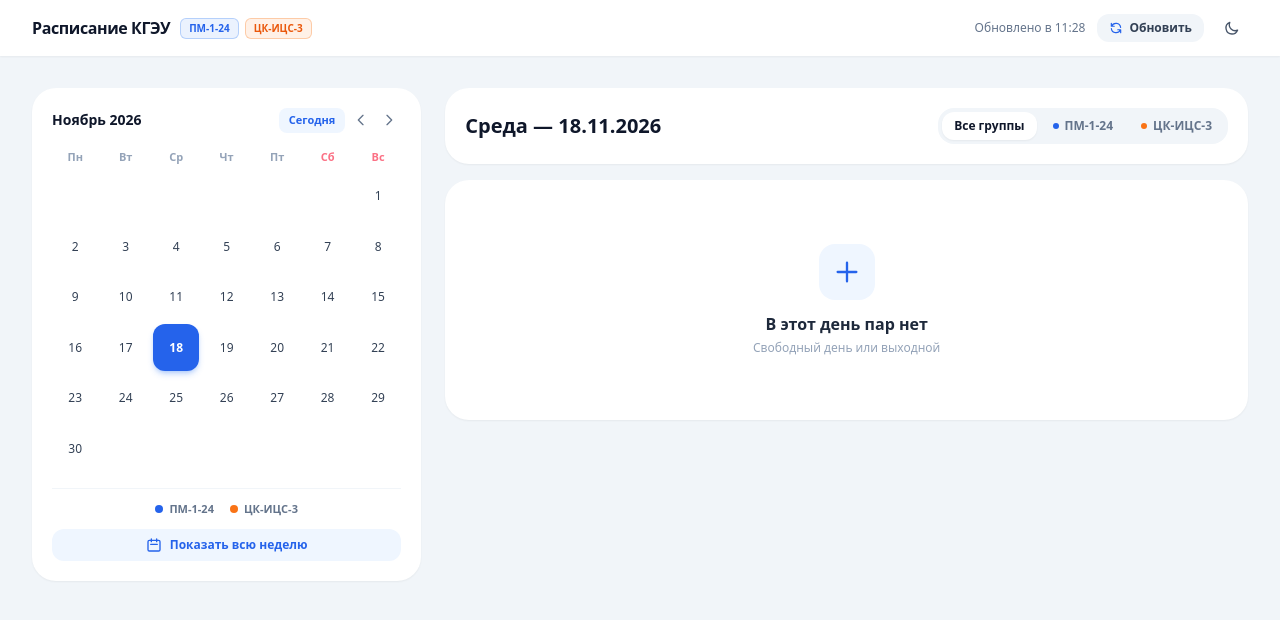
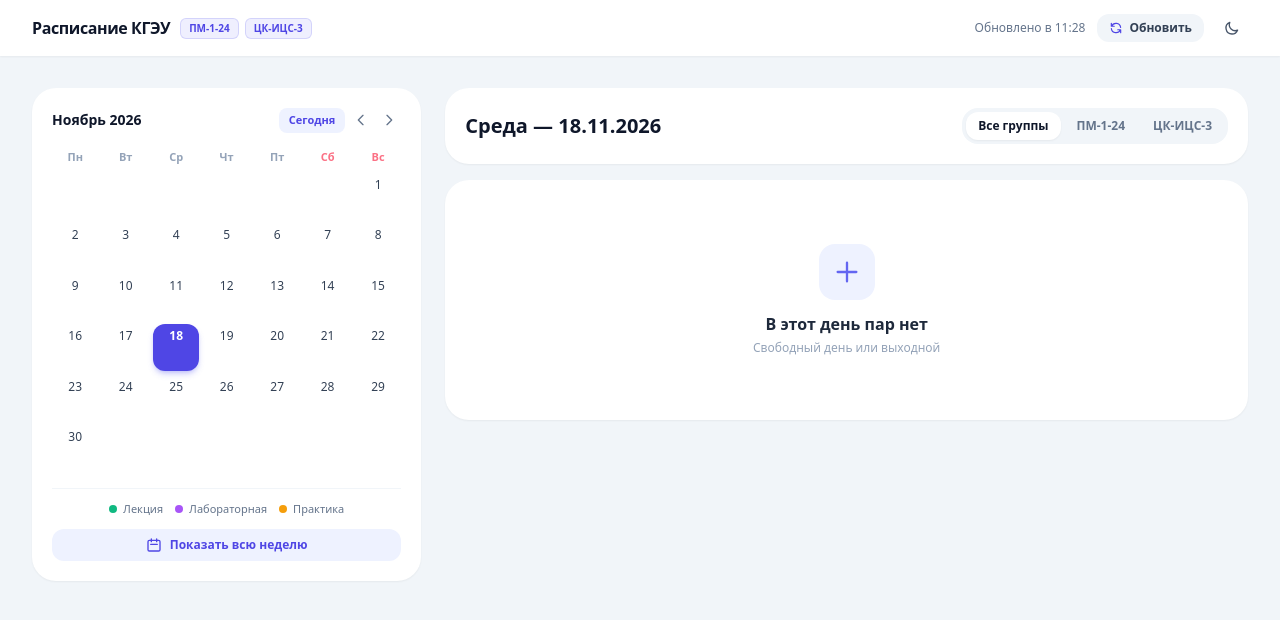
Before and after one commit to a6dall/kgeu-schedule, a PHP site: page /index.php in a window 1280 px wide. Shown: the top 620 px of the page. Run offline with PHP 8.4, Linux system fonts and the light colour scheme; data that the repository does not hold is empty; some libraries are stand-ins or nearby versions.

Commit message:
Restore lecture/lab/practice colors and labels, calendar dots equal to pairs count, filter strictly by groups

```diff
--- a/app.js
+++ b/app.js
@@ -1,7 +1,10 @@
 /**
  * ==============================================================================
  * КГЭУ Расписание — Клиентская часть на Vue.js 3
- * Объединённое расписание: ПМ-1-24 (синий) и ЦК-ИЦС-3 (оранжевый)
+ * Объединённое расписание групп: ПМ-1-24 и ЦК-ИЦС-3
+ * Цветовая дифференциация по типам: Лекция (зеленый), Лаба (фиолетовый), Практика (янтарный)
+ * Количество точек в календаре = количеству пар в дне
+ * Фильтрация строго по группам (Все / ПМ-1-24 / ЦК-ИЦС-3)
  * ==============================================================================
  */
 
@@ -46,15 +49,75 @@ function formatCustomWeekTitle(startDateStr, endDateStr) {
 }
 
 /**
- * Очищает название предмета от префиксов (лек, лаб, пр, зач, экз)
- * Например: "лаб Программирование на Python" -> "Программирование на Python"
+ * Парсер строки дисциплины из API КГЭУ
+ * Возвращает тип пары (Лекция, Лабораторная, Практика), цвета бейджа, полоски и точки
  */
-function cleanDisciplineTitle(rawName) {
-  if (!rawName) return '—';
-  return String(rawName)
-    .trim()
-    .replace(/^(лек|лаб|пр|зач|экз)\s+/iu, '')
-    .trim();
+function parseDiscipline(rawName) {
+  if (!rawName) {
+    return {
+      type: 'Занятие',
+      typeKey: 'other',
+      title: '—',
+      badgeClass: 'bg-slate-100 text-slate-700 dark:bg-slate-800 dark:text-slate-300',
+      stripeClass: 'bg-indigo-500',
+      dotClass: 'bg-indigo-500'
+    };
+  }
+  const trimmed = String(rawName).trim();
+  if (trimmed.startsWith('лек ')) {
+    return {
+      type: 'Лекция',
+      typeKey: 'lecture',
+      title: trimmed.replace(/^лек\s+/, ''),
+      badgeClass: 'bg-emerald-500/10 text-emerald-600 dark:text-emerald-400 border border-emerald-500/20',
+      stripeClass: 'bg-emerald-500',
+      dotClass: 'bg-emerald-500'
+    };
+  } else if (trimmed.startsWith('лаб ')) {
+    return {
+      type: 'Лабораторная',
+      typeKey: 'lab',
+      title: trimmed.replace(/^лаб\s+/, ''),
+      badgeClass: 'bg-purple-500/10 text-purple-600 dark:text-purple-400 border border-purple-500/20',
+      stripeClass: 'bg-purple-500',
+      dotClass: 'bg-purple-500'
+    };
+  } else if (trimmed.startsWith('пр ')) {
+    return {
+      type: 'Практика',
+      typeKey: 'practice',
+      title: trimmed.replace(/^пр\s+/, ''),
+      badgeClass: 'bg-amber-500/10 text-amber-600 dark:text-amber-400 border border-amber-500/20',
+      stripeClass: 'bg-amber-500',
+      dotClass: 'bg-amber-500'
+    };
+  } else if (trimmed.startsWith('зач ')) {
+    return {
+      type: 'Зачет',
+      typeKey: 'exam',
+      title: trimmed.replace(/^зач\s+/, ''),
+      badgeClass: 'bg-rose-500/10 text-rose-600 dark:text-rose-400 border border-rose-500/20',
+      stripeClass: 'bg-rose-500',
+      dotClass: 'bg-rose-500'
+    };
+  } else if (trimmed.startsWith('экз ')) {
+    return {
+      type: 'Экзамен',
+      typeKey: 'exam',
+      title: trimmed.replace(/^экз\s+/, ''),
+      badgeClass: 'bg-rose-500/10 text-rose-600 dark:text-rose-400 border border-rose-500/20',
+      stripeClass: 'bg-rose-500',
+      dotClass: 'bg-rose-500'
+    };
+  }
+  return {
+    type: 'Занятие',
+    typeKey: 'other',
+    title: trimmed,
+    badgeClass: 'bg-indigo-500/10 text-indigo-600 dark:text-indigo-400 border border-indigo-500/20',
+    stripeClass: 'bg-indigo-500',
+    dotClass: 'bg-indigo-500'
+  };
 }
 
 /** Уникальный ключ для идентификации пары в расписании */
@@ -152,7 +215,9 @@ createApp({
       }
     });
 
-    // Генерация сетки дней для текущего месяца календаря с точками групп
+    // Генерация сетки дней для календаря:
+    // Количество точек = строго количеству пар в этот день!
+    // Цвет каждой точки = типу занятия (зеленая - лекция, фиолетовая - лаба, янтарная - практика)
     const calendarDays = computed(() => {
       const year = calendarMonth.value.getFullYear();
       const month = calendarMonth.value.getMonth();
@@ -179,17 +244,27 @@ createApp({
         const dateStr = `${year}-${String(month + 1).padStart(2, '0')}-${String(d).padStart(2, '0')}`;
         let pairs = allPairsMap.value[dateStr] || [];
 
-        // Если включен фильтр конкретной группы — фильтруем и точки в календаре
+        // Если включен фильтр конкретной группы — фильтруем пары и точки в календаре
         if (activeGroupFilter.value !== 'all') {
           pairs = pairs.filter(p => String(p.groupId) === String(activeGroupFilter.value));
         }
 
-        let hasPm = false;
-        let hasCk = false;
+        // Дедупликация одинаковых пар
+        const unique = new Map();
+        pairs.forEach(p => {
+          const k = getPairKey(p);
+          if (!unique.has(k)) unique.set(k, p);
+        });
+        const dayPairs = Array.from(unique.values());
+        dayPairs.sort((a, b) => (a.начало || '').localeCompare(b.начало || ''));
 
-        pairs.forEach(p => {
-          if (String(p.groupId) === '14493' || p.groupName === 'ПМ-1-24') hasPm = true;
-          if (String(p.groupId) === '15006' || p.groupName === 'ЦК-ИЦС-3') hasCk = true;
+        // Каждая точка соответствует одной конкретной паре в этот день
+        const dots = dayPairs.map(p => {
+          const disc = parseDiscipline(p.дисциплина);
+          return {
+            type: disc.type,
+            colorClass: disc.dotClass
+          };
         });
 
         days.push({
@@ -199,8 +274,7 @@ createApp({
           isSelected: selectedDate.value === dateStr,
           isWeekHighlighted: currentViewMode.value === 'week' && weekDates.includes(dateStr),
           isToday: dateStr === realToday,
-          hasPm,
-          hasCk
+          dots
         });
       }
 
@@ -429,7 +503,7 @@ createApp({
       selectGroupFilter,
       toggleTheme,
       manualRefresh,
-      cleanDisciplineTitle,
+      parseDiscipline,
       isPairCurrent,
       getPairKey
     };
--- a/index.php
+++ b/index.php
@@ -2,7 +2,9 @@
 /**
  * ==============================================================================
  * КГЭУ Расписание — Бэкенд на чистом PHP + Шаблон Vue.js 3
- * Объединённое расписание групп: ПМ-1-24 (Синий) и ЦК-ИЦС-3 (Оранжевый)
+ * Объединённое расписание: ПМ-1-24 и ЦК-ИЦС-3
+ * Цвета по типам занятий: Лекция (зеленый), Лаба (фиолетовый), Практика (янтарный)
+ * Количество точек в календаре = количеству пар в дне
  * ==============================================================================
  */
 
@@ -17,7 +19,7 @@ if (php_sapi_name() === 'cli') {
     $url = "http://{$host}:{$port}";
 
     echo "\033[1;32m========================================================\033[0m\n";
-    echo "\033[1;34m🎓 Расписание КГЭУ: ПМ-1-24 (Синий) + ЦК-ИЦС-3 (Оранжевый)\033[0m\n";
+    echo "\033[1;36m🎓 Расписание КГЭУ: ПМ-1-24 + ЦК-ИЦС-3\033[0m\n";
     echo "⚡ Адрес приложения: {$url}\n";
     echo "🔄 API проксирование kabinet.kgeu.ru активно\n";
     echo "❌ Для остановки нажмите Ctrl + C\n";
@@ -175,7 +177,6 @@ if ($path === '/api/full-schedule') {
         }
     }
 
-    // Сортировка всех пар по дате и времени начала
     usort($combinedPairs, function($a, $b) {
         $d = strcmp($a['дата'] ?? '', $b['дата'] ?? '');
         if ($d !== 0) return $d;
@@ -216,7 +217,7 @@ if ($path === '/api/full-schedule') {
       theme: {
         extend: {
           colors: {
-            brand: { 50: '#eff6ff', 100: '#dbeafe', 500: '#3b82f6', 600: '#2563eb', 700: '#1d4ed8' }
+            brand: { 50: '#eef2ff', 100: '#e0e7ff', 500: '#6366f1', 600: '#4f46e5', 700: '#4338ca' }
           }
         }
       }
@@ -244,10 +245,10 @@ if ($path === '/api/full-schedule') {
             Расписание КГЭУ
           </h1>
           <div class="flex items-center gap-1.5">
-            <span class="px-2 py-0.5 rounded-md text-[10px] font-bold bg-blue-500/10 text-blue-600 dark:text-blue-400 border border-blue-500/30">
+            <span class="px-2 py-0.5 rounded-md text-[10px] font-bold bg-indigo-500/10 text-indigo-600 dark:text-indigo-400 border border-indigo-500/20">
               ПМ-1-24
             </span>
-            <span class="px-2 py-0.5 rounded-md text-[10px] font-bold bg-orange-500/10 text-orange-600 dark:text-orange-400 border border-orange-500/30">
+            <span class="px-2 py-0.5 rounded-md text-[10px] font-bold bg-indigo-500/10 text-indigo-600 dark:text-indigo-400 border border-indigo-500/20">
               ЦК-ИЦС-3
             </span>
           </div>
@@ -266,7 +267,7 @@ if ($path === '/api/full-schedule') {
             title="Синхронизировать с сайтом kabinet.kgeu.ru"
             class="inline-flex items-center gap-1.5 px-3 py-1.5 rounded-xl text-xs font-semibold bg-slate-100 dark:bg-slate-800 text-slate-700 dark:text-slate-200 hover:bg-slate-200 dark:hover:bg-slate-700 transition"
           >
-            <svg class="w-3.5 h-3.5 text-blue-600 dark:text-blue-400" :class="{ 'animate-spin': isSyncing }" fill="none" stroke="currentColor" viewBox="0 0 24 24">
+            <svg class="w-3.5 h-3.5 text-indigo-600 dark:text-indigo-400" :class="{ 'animate-spin': isSyncing }" fill="none" stroke="currentColor" viewBox="0 0 24 24">
               <path stroke-linecap="round" stroke-linejoin="round" stroke-width="2" d="M4 4v5h.582m15.356 2A8.001 8.001 0 004.582 9m0 0H9m11 11v-5h-.581m0 0a8.003 8.003 0 01-15.357-2m15.357 2H15"/>
             </svg>
             <span class="hidden sm:inline">Обновить</span>
@@ -303,7 +304,7 @@ if ($path === '/api/full-schedule') {
               </h3>
 
               <div class="flex items-center gap-1">
-                <button type="button" @click="resetToToday()" class="px-2.5 py-1 text-[11px] font-semibold rounded-lg text-blue-600 dark:text-blue-400 bg-blue-50 dark:bg-blue-950/60 hover:bg-blue-100 dark:hover:bg-blue-900/60 transition">
+                <button type="button" @click="resetToToday()" class="px-2.5 py-1 text-[11px] font-semibold rounded-lg text-indigo-600 dark:text-indigo-400 bg-indigo-50 dark:bg-indigo-950/60 hover:bg-indigo-100 dark:hover:bg-indigo-900/60 transition">
                   Сегодня
                 </button>
                 <button type="button" @click="prevMonth()" title="Предыдущий месяц" class="p-1 rounded-lg text-slate-500 hover:bg-slate-100 dark:hover:bg-slate-800 transition">
@@ -332,33 +333,34 @@ if ($path === '/api/full-schedule') {
                   type="button"
                   @click="selectCalendarDate(d.dateStr)"
                   :class="[
-                    'aspect-square rounded-xl p-1 flex flex-col items-center justify-center text-xs transition relative',
-                    d.isSelected ? 'bg-blue-600 text-white font-bold shadow-md shadow-blue-500/30' :
-                    (d.isWeekHighlighted ? 'bg-blue-50 dark:bg-blue-950/40 text-blue-700 dark:text-blue-300 font-semibold' : 'hover:bg-slate-100 dark:hover:bg-slate-800 text-slate-700 dark:text-slate-300'),
-                    (d.isToday && !d.isSelected) ? 'ring-2 ring-blue-500 ring-offset-1 dark:ring-offset-slate-900 font-bold' : ''
+                    'aspect-square rounded-xl p-1 flex flex-col items-center justify-between text-xs transition relative min-h-[46px]',
+                    d.isSelected ? 'bg-indigo-600 text-white font-bold shadow-md shadow-indigo-500/30' :
+                    (d.isWeekHighlighted ? 'bg-indigo-50 dark:bg-indigo-950/40 text-indigo-700 dark:text-indigo-300 font-semibold' : 'hover:bg-slate-100 dark:hover:bg-slate-800 text-slate-700 dark:text-slate-300'),
+                    (d.isToday && !d.isSelected) ? 'ring-2 ring-indigo-500 ring-offset-1 dark:ring-offset-slate-900 font-bold' : ''
                   ]"
                 >
-                  <span>{{ d.dayNumber }}</span>
-                  <!-- Точки групп (Синяя: ПМ-1-24, Оранжевая: ЦК-ИЦС-3) -->
-                  <div v-if="d.hasPm || d.hasCk" class="flex items-center justify-center gap-1 mt-0.5">
-                    <span v-if="d.hasPm" class="w-1.5 h-1.5 rounded-full bg-blue-600" title="ПМ-1-24"></span>
-                    <span v-if="d.hasCk" class="w-1.5 h-1.5 rounded-full bg-orange-500" title="ЦК-ИЦС-3"></span>
+                  <span class="mt-0.5 leading-none">{{ d.dayNumber }}</span>
+
+                  <!-- Точки по количеству пар в дне (цвет соответствует типу пары) -->
+                  <div v-if="d.dots && d.dots.length > 0" class="flex items-center justify-center gap-0.5 mb-1 flex-wrap max-w-[34px]">
+                    <span
+                      v-for="(dot, idx) in d.dots"
+                      :key="idx"
+                      :class="['w-1.5 h-1.5 rounded-full shrink-0', dot.colorClass]"
+                      :title="dot.type"
+                    ></span>
                   </div>
+                  <div v-else class="h-2"></div>
                 </button>
               </template>
             </div>
 
-            <!-- Легенда групп и кнопка переключения на всю неделю -->
+            <!-- Легенда типов занятий и кнопка переключения на всю неделю -->
             <div class="mt-4 pt-3 border-t border-slate-100 dark:border-slate-800 space-y-3">
-              <div class="flex items-center justify-center gap-4 text-[11px] text-slate-500 font-semibold">
-                <span class="flex items-center gap-1.5">
-                  <span class="w-2 h-2 rounded-full bg-blue-600"></span>
-                  <span>ПМ-1-24</span>
-                </span>
-                <span class="flex items-center gap-1.5">
-                  <span class="w-2 h-2 rounded-full bg-orange-500"></span>
-                  <span>ЦК-ИЦС-3</span>
-                </span>
+              <div class="flex items-center justify-center gap-3 text-[11px] text-slate-500 font-medium">
+                <span class="flex items-center gap-1.5"><span class="w-2 h-2 rounded-full bg-emerald-500"></span>Лекция</span>
+                <span class="flex items-center gap-1.5"><span class="w-2 h-2 rounded-full bg-purple-500"></span>Лабораторная</span>
+                <span class="flex items-center gap-1.5"><span class="w-2 h-2 rounded-full bg-amber-500"></span>Практика</span>
               </div>
 
               <!-- Переключатель режима "День" / "Вся неделя" -->
@@ -367,7 +369,7 @@ if ($path === '/api/full-schedule') {
                 @click="toggleWeekView()"
                 :class="[
                   'w-full py-2 px-3 rounded-xl text-xs font-bold transition flex items-center justify-center gap-2',
-                  currentViewMode === 'week' ? 'bg-blue-600 text-white shadow-sm' : 'bg-blue-50 dark:bg-blue-950/50 text-blue-600 dark:text-blue-400 hover:bg-blue-100 dark:hover:bg-blue-900/50'
+                  currentViewMode === 'week' ? 'bg-indigo-600 text-white shadow-sm' : 'bg-indigo-50 dark:bg-indigo-950/50 text-indigo-600 dark:text-indigo-400 hover:bg-indigo-100 dark:hover:bg-indigo-900/50'
                 ]"
               >
                 <svg class="w-4 h-4" fill="none" stroke="currentColor" viewBox="0 0 24 24"><path stroke-linecap="round" stroke-linejoin="round" stroke-width="2" d="M8 7V3m8 4V3m-9 8h10M5 21h14a2 2 0 002-2V7a2 2 0 00-2-2H5a2 2 0 00-2 2v12a2 2 0 002 2z"/></svg>
@@ -382,7 +384,7 @@ if ($path === '/api/full-schedule') {
         <!-- ПРАВАЯ КОЛОНКА: Сетка расписания пар -->
         <section class="lg:col-span-7 xl:col-span-8 space-y-4">
 
-          <!-- Шапка правого блока: Заголовок дня + Переключатель групп -->
+          <!-- Шапка правого блока: Заголовок дня + Фильтр только по группам -->
           <div class="bg-white dark:bg-slate-900 rounded-3xl p-5 shadow-sm flex flex-col sm:flex-row sm:items-center justify-between gap-3">
             <div>
               <h2 class="text-lg sm:text-xl font-extrabold text-slate-900 dark:text-white capitalize leading-tight">
@@ -390,7 +392,7 @@ if ($path === '/api/full-schedule') {
               </h2>
             </div>
 
-            <!-- Переключатель групп (Табы: Все группы / ПМ-1-24 / ЦК-ИЦС-3) -->
+            <!-- Фильтр групп (Табы: Все группы / ПМ-1-24 / ЦК-ИЦС-3) -->
             <div class="inline-flex items-center gap-1 bg-slate-100 dark:bg-slate-800 p-1 rounded-2xl shrink-0">
               <button
                 type="button"
@@ -409,28 +411,26 @@ if ($path === '/api/full-schedule') {
                 type="button"
                 @click="selectGroupFilter('14493')"
                 :class="[
-                  'px-3 py-1.5 rounded-xl text-xs font-bold transition flex items-center gap-1.5',
+                  'px-3 py-1.5 rounded-xl text-xs font-bold transition',
                   activeGroupFilter === '14493'
-                    ? 'bg-blue-600 text-white shadow-sm shadow-blue-500/20'
+                    ? 'bg-indigo-600 text-white shadow-sm shadow-indigo-500/20'
                     : 'text-slate-500 hover:text-slate-800 dark:hover:text-slate-200'
                 ]"
               >
-                <span class="w-1.5 h-1.5 rounded-full" :class="activeGroupFilter === '14493' ? 'bg-white' : 'bg-blue-600'"></span>
-                <span>ПМ-1-24</span>
+                ПМ-1-24
               </button>
 
               <button
                 type="button"
                 @click="selectGroupFilter('15006')"
                 :class="[
-                  'px-3 py-1.5 rounded-xl text-xs font-bold transition flex items-center gap-1.5',
+                  'px-3 py-1.5 rounded-xl text-xs font-bold transition',
                   activeGroupFilter === '15006'
-                    ? 'bg-orange-500 text-white shadow-sm shadow-orange-500/20'
+                    ? 'bg-indigo-600 text-white shadow-sm shadow-indigo-500/20'
                     : 'text-slate-500 hover:text-slate-800 dark:hover:text-slate-200'
                 ]"
               >
-                <span class="w-1.5 h-1.5 rounded-full" :class="activeGroupFilter === '15006' ? 'bg-white' : 'bg-orange-500'"></span>
-                <span>ЦК-ИЦС-3</span>
+                ЦК-ИЦС-3
               </button>
             </div>
           </div>
@@ -439,7 +439,7 @@ if ($path === '/api/full-schedule') {
           <div class="space-y-3.5">
             <!-- Заглушка, если в этот день пар нет -->
             <div v-if="!displayedPairs || displayedPairs.length === 0" class="text-center py-16 px-6 bg-white dark:bg-slate-900 rounded-3xl shadow-sm">
-              <div class="w-14 h-14 mx-auto mb-3 bg-blue-50 dark:bg-blue-950/40 rounded-2xl flex items-center justify-center text-blue-600">
+              <div class="w-14 h-14 mx-auto mb-3 bg-indigo-50 dark:bg-indigo-950/40 rounded-2xl flex items-center justify-center text-indigo-500">
                 <svg class="w-7 h-7" fill="none" stroke="currentColor" viewBox="0 0 24 24"><path stroke-linecap="round" stroke-linejoin="round" stroke-width="2" d="M20 12H4M12 20V4"/></svg>
               </div>
               <h3 class="text-base font-bold text-slate-800 dark:text-slate-100 mb-1">
@@ -448,7 +448,7 @@ if ($path === '/api/full-schedule') {
               <p class="text-xs text-slate-400">Свободный день или выходной</p>
             </div>
 
-            <!-- Карточка пары (Цвет полоски и бейдж соответствуют группе) -->
+            <!-- Карточка пары с разделением по цветам и типам (Лекция, Лабораторная, Практика) -->
             <article
               v-for="pair in displayedPairs"
               :key="getPairKey(pair)"
@@ -457,16 +457,16 @@ if ($path === '/api/full-schedule') {
                 isPairCurrent(pair.датаНачала, pair.датаОкончания) ? 'ring-2 ring-emerald-500' : ''
               ]"
             >
-              <!-- Левая цветная полоса группы: Синяя для ПМ-1-24, Оранжевая для ЦК-ИЦС-3 -->
+              <!-- Левая цветная полоса ТИПА ЗАНЯТИЯ: зеленый (лекция), фиолетовый (лаба), янтарный (практика) -->
               <div
                 :class="[
                   'absolute left-0 top-0 bottom-0 w-1.5',
-                  (String(pair.groupId) === '15006' || pair.groupName === 'ЦК-ИЦС-3') ? 'bg-orange-500' : 'bg-blue-600'
+                  parseDiscipline(pair.дисциплина).stripeClass
                 ]"
               ></div>
 
               <div>
-                <!-- Верхняя строка: Номер пары, Время, Статус "Сейчас", Группа, Подгруппа -->
+                <!-- Верхняя строка: Номер пары, Время, Статус "Сейчас", Группа, Подгруппа, ТИП ЗАНЯТИЯ -->
                 <div class="flex items-center justify-between gap-2 mb-2 pl-2">
                   <div class="flex items-center gap-2">
                     <span class="inline-flex items-center justify-center w-6 h-6 rounded-lg bg-slate-100 dark:bg-slate-800 text-xs font-bold text-slate-700 dark:text-slate-200">
@@ -481,30 +481,28 @@ if ($path === '/api/full-schedule') {
                     </span>
                   </div>
 
-                  <!-- Метка группы + номер подгруппы -->
+                  <!-- Метки: ГРУППА + Подгруппа + ТИП ЗАНЯТИЯ (Лекция / Лабораторная / Практика) -->
                   <div class="flex items-center gap-1.5 flex-wrap justify-end">
 
-                    <!-- Бейдж ГРУППЫ: Синий для ПМ-1-24, Оранжевый для ЦК-ИЦС-3 -->
-                    <span
-                      :class="[
-                        'px-2.5 py-0.5 rounded-md text-[11px] font-extrabold border tracking-wide',
-                        (String(pair.groupId) === '15006' || pair.groupName === 'ЦК-ИЦС-3')
-                          ? 'bg-orange-500/10 text-orange-600 dark:text-orange-400 border-orange-500/30'
-                          : 'bg-blue-500/10 text-blue-600 dark:text-blue-400 border-blue-500/30'
-                      ]"
-                    >
+                    <!-- Бейдж ГРУППЫ -->
+                    <span class="px-2 py-0.5 rounded-md text-[10px] font-bold bg-slate-100 dark:bg-slate-800 text-slate-600 dark:text-slate-300">
                       {{ pair.groupName || (String(pair.groupId) === '15006' ? 'ЦК-ИЦС-3' : 'ПМ-1-24') }}
                     </span>
 
-                    <span v-if="pair.номерПодгруппы && pair.номерПодгруппы > 0" class="px-2 py-0.5 rounded-md text-[11px] font-medium bg-slate-100 dark:bg-slate-800 text-slate-600 dark:text-slate-300">
+                    <span v-if="pair.номерПодгруппы && pair.номерПодгруппы > 0" class="px-2 py-0.5 rounded-md text-[10px] font-medium bg-blue-500/10 text-blue-600 dark:text-blue-400">
                       {{ pair.номерПодгруппы }} п/г
+                    </span>
+
+                    <!-- Бейдж ТИПА: Лекция (зеленый), Лабораторная (фиолетовый), Практика (янтарный) -->
+                    <span :class="['px-2.5 py-0.5 rounded-md text-[11px] font-bold', parseDiscipline(pair.дисциплина).badgeClass]">
+                      {{ parseDiscipline(pair.дисциплина).type }}
                     </span>
                   </div>
                 </div>
 
-                <!-- Чистое название предмета (без лек/лаб/пр) -->
+                <!-- Чистое название предмета -->
                 <h4 class="text-sm sm:text-base font-bold text-slate-900 dark:text-white leading-snug pl-2">
-                  {{ cleanDisciplineTitle(pair.дисциплина) }}
+                  {{ parseDiscipline(pair.дисциплина).title }}
                 </h4>
               </div>
 
```
